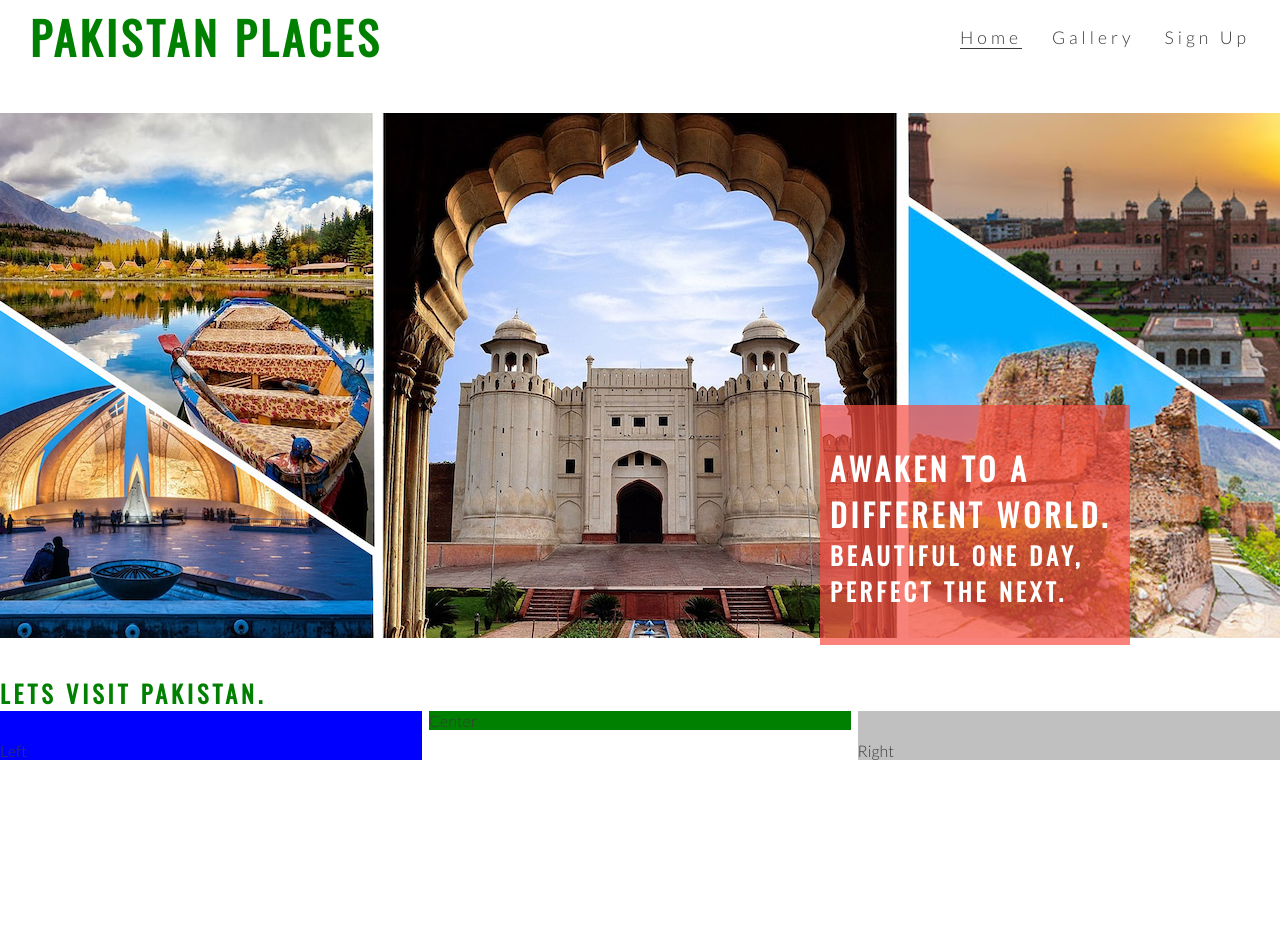
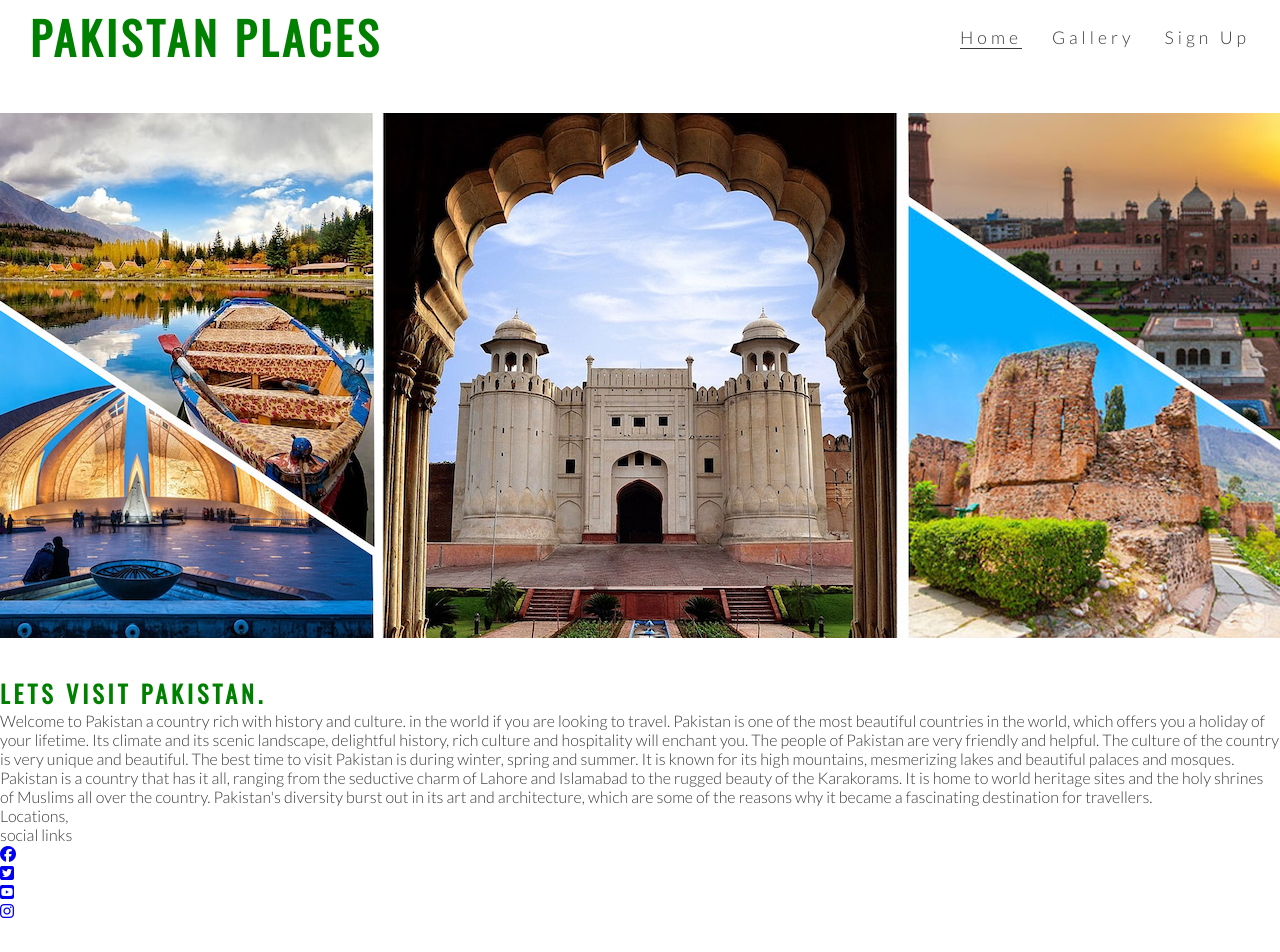
Before and after one commit to asma-n/pakistan-places, a plain HTML site: page index.html in a window 1280 px wide. Shown: the top 952 px of the page. After the commit the page ends 920 px from the top, so only its background shows below. Drawn offline with nearby package versions, Linux system fonts and the light colour scheme.

Commit message:
Add an about section

```diff
--- a/assets/css/style.css
+++ b/assets/css/style.css
@@ -27,7 +27,8 @@ h1, h2 {
     margin-left: 30px;
 }
 
-/* navigation links*/
+
+/* navigation links */
 
 #menu {
     font-size: 110%;
@@ -57,18 +58,12 @@ h1, h2 {
     border-bottom: 1px solid #3a3a3a;
 }
 
-/* hero-image cover text */
+/* hero-image */
 
 #hero-outer {
     height: 600px;
     width: 100%;
     overflow: hidden;
-
-    position: relative;
-}
-
-#cover-text, #cover-text h2 {
-    color: #fff;
 }
 
 #hero-image {
@@ -91,48 +86,23 @@ h1, h2 {
         transform: scale(1.1);
     }
 }
-#cover-text {
-    font-size: 130%;
-    font-family: Oswald, sans-serif;
-    text-transform: uppercase;
-    letter-spacing: 4px;
-
-    width: 300px;
-    height: 200px;
-
-    padding-top: 40px;
-    padding-left: 10px;
-
-    background-color: rgba(245, 77, 65, 0.7);
-
-    bottom: 30px;
-    right: 150px;
-
-    position: absolute;
-}
-
 
 #ethics {
     height: 600px;
 }
 
-#left-about {
-    padding-top: 30px;
-    width: 33%;
-    float: left;
-    background-color: blue;
+#about {
+	padding: 40px;
+	text-align: center;
+}
+
+#about p {
+	font-size: 1.2rem;
+	max-width: 600px;
+	margin: auto;
+}
+
+#about h3 {
+	margin: 30px 0;
 
 }
-
-#right-about {
-    padding-top: 30px;
-    width: 33%;
-    float: right;
-    background-color: silver;
-}
-
-#center-about {
-    width: 33%;
-    margin: 0 auto;
-    background-color: green;
-}
--- a/index.html
+++ b/index.html
@@ -35,22 +35,47 @@
         <div id="cover-text">
             <h2>Awaken To A Different World.</h2>
             <h3>Beautiful One Day, Perfect The Next.</h3>
-
         </div>
     </section>
-    <section id="ethics">
-        <h1>LETS VISIT PAKISTAN.</h1>
-        <div id="left-about">Left</div>
-        <div id="right-about">Right</div>
-        <div id="center-about">Center</div>
+    <section id="About">
+        <h2 id="welcom">LETS VISIT PAKISTAN.</h2>
+
+        <p>Welcome to Pakistan a country rich with history and culture. in the world if you are looking to travel. Pakistan
+            is one of the most beautiful countries in the world, which offers you a holiday of your lifetime. Its climate and
+            its scenic landscape, delightful history, rich culture and hospitality will enchant you. The people of Pakistan
+            are very friendly and helpful. The culture of the country is very unique and beautiful. The best time to visit
+            Pakistan is during winter, spring and summer. It is known for its high mountains, mesmerizing lakes and beautiful
+            palaces and mosques. Pakistan is a country that has it all, ranging from the seductive charm of Lahore and
+            Islamabad to the rugged beauty of the Karakorams. It is home to world heritage sites and the holy shrines of
+            Muslims all over the country. Pakistan's diversity burst out in its art and architecture, which are some of the
+            reasons why it became a fascinating destination for travellers.
+          </p>
     </section>
     <section>
         Locations,
     </section>
     <footer>
         social links
-
+        <ul>
+            <li>
+                <a href="https://facebook.com" target="_blank" rel="noopener"
+                    aria-label="Visit our Facebook page (opens in a new tab)"><i class="fab fa-facebook"></i></a>
+            </li>
+            <li>
+                <a href="https://twitter.com" target="_blank" rel="noopener"
+                    aria-label="Visit our Twitter page (opens in a new tab)"><i class="fab fa-twitter-square"></i></a>
+            </li>
+            <li>
+                <a href="https://youtube.com" target="_blank" rel="noopener"
+                    aria-label="Visit our YouTube page (opens in a new tab)"><i class="fab fa-youtube-square"></i></a>
+            </li>
+            <li>
+                <a href="https://instagram.com" target="_blank" rel="noopener"
+                    aria-label="Visit our Instagram page (opens in a new tab)"><i class="fab fa-instagram"></i></a>
+            </li>
+        </ul>
     </footer>
+    <script src="https://kit.fontawesome.com/c7dbda0798.js" crossorigin="anonymous"></script>
 </body>
 
 </html>
```
Also changed, not shown: gallery.html (added, +71 -0 lines).
